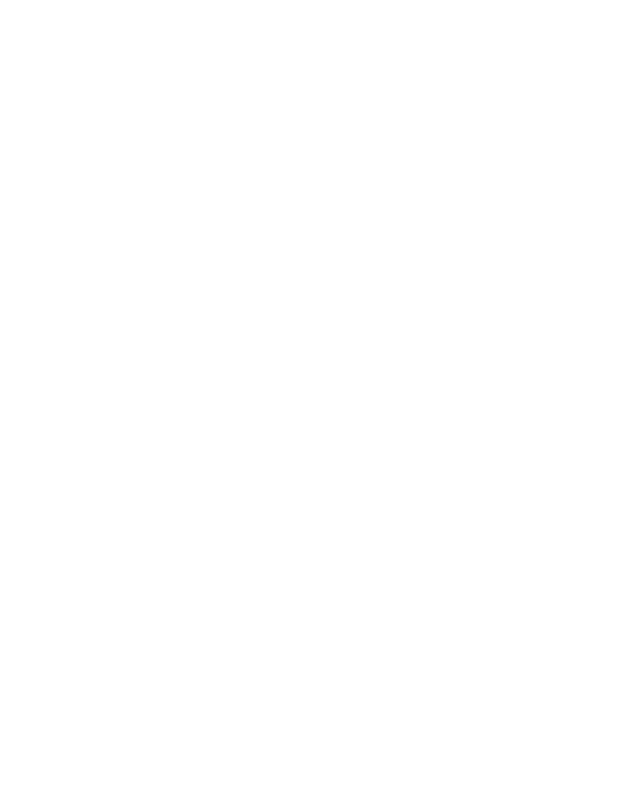
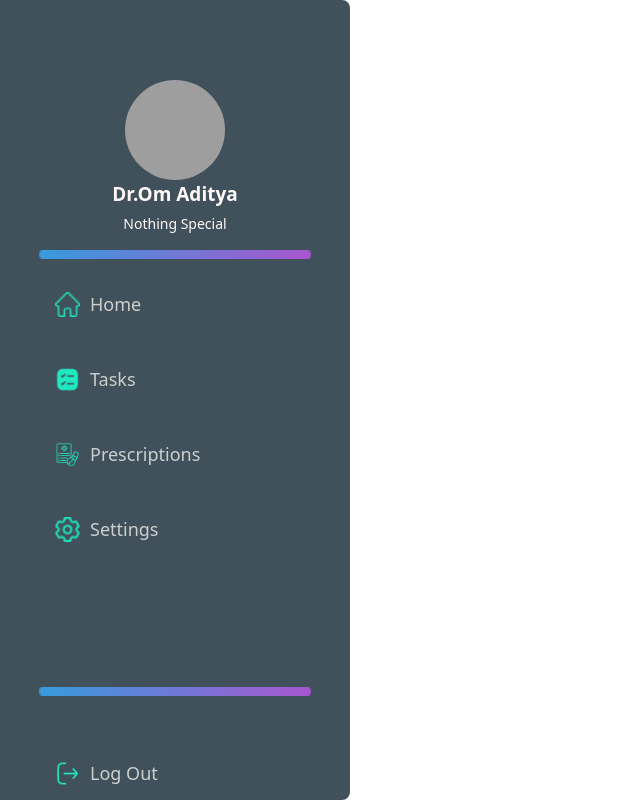
Before and after one commit to Zeref101/Solve-Health, a React (Vite) app: page /docd in a window 1280 px wide. Before the commit this address had no page. Shown: the whole page, without its empty margins (0-640 px from the left). Built offline with nearby package versions, Linux system fonts and the light colour scheme; grey boxes are pictures that could not be loaded.

Commit message:
✨ Add DoctorDashboard component

```diff
--- a/src/App.jsx
+++ b/src/App.jsx
@@ -4,6 +4,7 @@ import StudentDashboard from './StudentDashboard'
 import PrescriptionHistory from './PrescriptionHistory'
 import DoctorDetails from './DoctorDetails'
 import Ambulance from './Ambulance'
+import DoctorDashboard from './doctor_components/DoctorDashboard'
 
 export default function App() {
   return (
@@ -12,6 +13,7 @@ export default function App() {
         <Route path="/ph" element={<PrescriptionHistory></PrescriptionHistory>}></Route>
         <Route path="/doc" element={<DoctorDetails></DoctorDetails>}></Route>
         <Route path="/ambu" element={<Ambulance></Ambulance>}></Route>
+        <Route path="/docd" element={<DoctorDashboard></DoctorDashboard>}></Route>
       </Routes>
   )
 }
--- /dev/null
+++ b/src/doctor_components/DoctorDashboard.jsx
@@ -0,0 +1,10 @@
+import React from 'react'
+import DoctorSidebar from './DoctorSidebar'
+
+export default function DoctorDashboard() {
+  return (
+    <div>
+      <DoctorSidebar></DoctorSidebar>
+    </div>
+  )
+}
```
